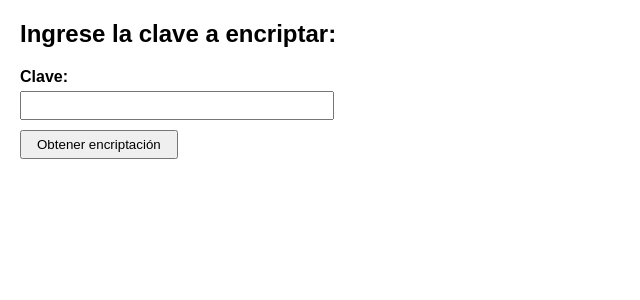
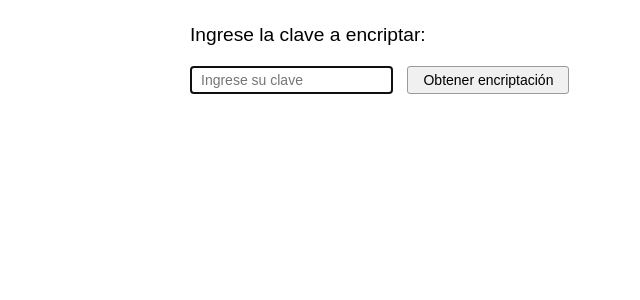
Before and after one commit to originalghp/originalghp, a PHP site: page /Php/ejer14FormToEncrypt/index.php in a window 1280 px wide. Shown: the top 300 px of the page, without its empty margins (0-640 px from the left). Run offline with PHP 8.4, Linux system fonts and the light colour scheme.

Commit message:
Add files via upload

```diff
--- a/Php/ejer14FormToEncrypt/index.php
+++ b/Php/ejer14FormToEncrypt/index.php
@@ -1,35 +1,3 @@
-<?php
-// Verificar si se recibió el formulario con método POST
-if (isset($_POST['clave'])) {
-    // Leer la clave ingresada
-    $claveOriginal = $_POST['clave'];
-
-    // Encriptar con MD5 (128 bits = 16 pares hexadecimales)
-    $claveMd5 = md5($claveOriginal);
-
-    // Encriptar con SHA1 (160 bits = 20 pares hexadecimales)
-    $claveSha1 = sha1($claveOriginal);
-
-    // Calcular longitudes
-    $longitudMd5 = strlen($claveMd5);
-    $longitudSha1 = strlen($claveSha1);
-
-    // Contar octetos (cada par hexadecimal = 1 byte = 1 octeto)
-    $octetosMd5 = $longitudMd5 / 2;
-    $octetosSha1 = $longitudSha1 / 2;
-
-    // Mostrar resultados
-    echo "<h3>Clave: " . htmlspecialchars($claveOriginal) . "</h3>";
-    echo "<h3>Clave encriptada en md5: <span style='color:blue'>" . $claveMd5 . "</span> (" . $longitudMd5 . " bits o " . $octetosMd5 . " octetos o " . $octetosMd5 . " pares hexadecimales):</h3>";
-    echo "<p>" . $claveMd5 . "</p>";
-
-    echo "<h3>Clave: " . htmlspecialchars($claveOriginal) . "</h3>";
-    echo "<h3>Clave encriptada en sha256: <span style='color:blue'>" . $claveSha1 . "</span> (256 bits o 32 octetos o 32 pares hexadecimales):</h3>";
-    echo "<p>" . $claveSha1 . "</p>";
-
-} else {
-    // Si no se recibió POST, mostrar el formulario
-?>
 <!DOCTYPE html>
 <html lang="es">
 <head>
@@ -37,39 +5,123 @@ if (isset($_POST['clave'])) {
     <meta name="viewport" content="width=device-width, initial-scale=1.0">
     <title>Form to Encrypt</title>
     <style>
+        * {
+            margin: 0;
+            padding: 0;
+            box-sizing: border-box;
+        }
+
         body {
             font-family: Arial, sans-serif;
-            margin: 20px;
+            padding: 20px;
+            line-height: 1.6;
         }
+
+        main {
+            max-width: 900px;
+            margin: 0 auto;
+        }
+
+        h1 {
+            font-size: 1.2em;
+            margin-bottom: 15px;
+            font-weight: normal;
+        }
+
         form {
+            margin-bottom: 30px;
+        }
+
+        input[type="text"] {
+            padding: 5px 10px;
+            font-size: 14px;
+            border: 1px solid #ccc;
+            border-radius: 3px;
+            margin-right: 10px;
+        }
+
+        button {
+            padding: 5px 15px;
+            background-color: #f0f0f0;
+            border: 1px solid #999;
+            border-radius: 3px;
+            cursor: pointer;
+            font-size: 14px;
+        }
+
+        button:hover {
+            background-color: #e0e0e0;
+        }
+
+        .resultado {
             margin: 20px 0;
         }
-        label {
-            display: block;
-            margin-bottom: 5px;
-            font-weight: bold;
+
+        .resultado p {
+            margin: 8px 0;
         }
-        input[type="text"] {
-            padding: 5px;
-            width: 300px;
-            margin-bottom: 10px;
+
+        .hash-valor {
+            color: blue;
+            font-family: monospace;
+            word-break: break-all;
         }
-        button {
-            padding: 5px 15px;
-            cursor: pointer;
+
+        .aclaracion {
+            color: #666;
+            font-size: 0.95em;
         }
     </style>
 </head>
 <body>
-    <h2>Ingrese la clave a encriptar:</h2>
-    <form method="post" action="index.php">
-        <label for="clave">Clave:</label>
-        <input type="text" id="clave" name="clave" required>
-        <br>
-        <button type="submit">Obtener encriptación</button>
-    </form>
+    <main>
+        <?php
+        // Verificar si se recibió el formulario
+        if (isset($_POST['clave'])) {
+            // Procesar la encriptación
+            $claveOriginal = $_POST['clave'];
+
+            // Encriptar con MD5
+            $claveMd5 = md5($claveOriginal);
+
+            // Encriptar con SHA1
+            $claveSha1 = sha1($claveOriginal);
+
+            // Mostrar resultados
+            ?>
+            <section class="resultado">
+                <p><strong>Clave:</strong> <?php echo htmlspecialchars($claveOriginal); ?></p>
+                <p>
+                    <strong>Clave encriptada en md5</strong>
+                    <span class="aclaracion">(128 bits o 16 octetos o 16 pares hexadecimales):</span>
+                </p>
+                <p class="hash-valor"><?php echo $claveMd5; ?></p>
+            </section>
+
+            <section class="resultado">
+                <p><strong>Clave:</strong> <?php echo htmlspecialchars($claveOriginal); ?></p>
+                <p>
+                    <strong>Clave encriptada en sha1</strong>
+                    <span class="aclaracion">(160 bits o 20 octetos o 20 pares hexadecimales):</span>
+                </p>
+                <p class="hash-valor"><?php echo $claveSha1; ?></p>
+            </section>
+
+            <a href="index.php">
+                <button type="button">Encriptar otra clave</button>
+            </a>
+            <?php
+        } else {
+            // Mostrar formulario
+            ?>
+            <h1>Ingrese la clave a encriptar:</h1>
+            <form method="post" action="index.php">
+                <input type="text" name="clave" placeholder="Ingrese su clave" required autofocus>
+                <button type="submit">Obtener encriptación</button>
+            </form>
+            <?php
+        }
+        ?>
+    </main>
 </body>
 </html>
-<?php
-}
-?>
```
